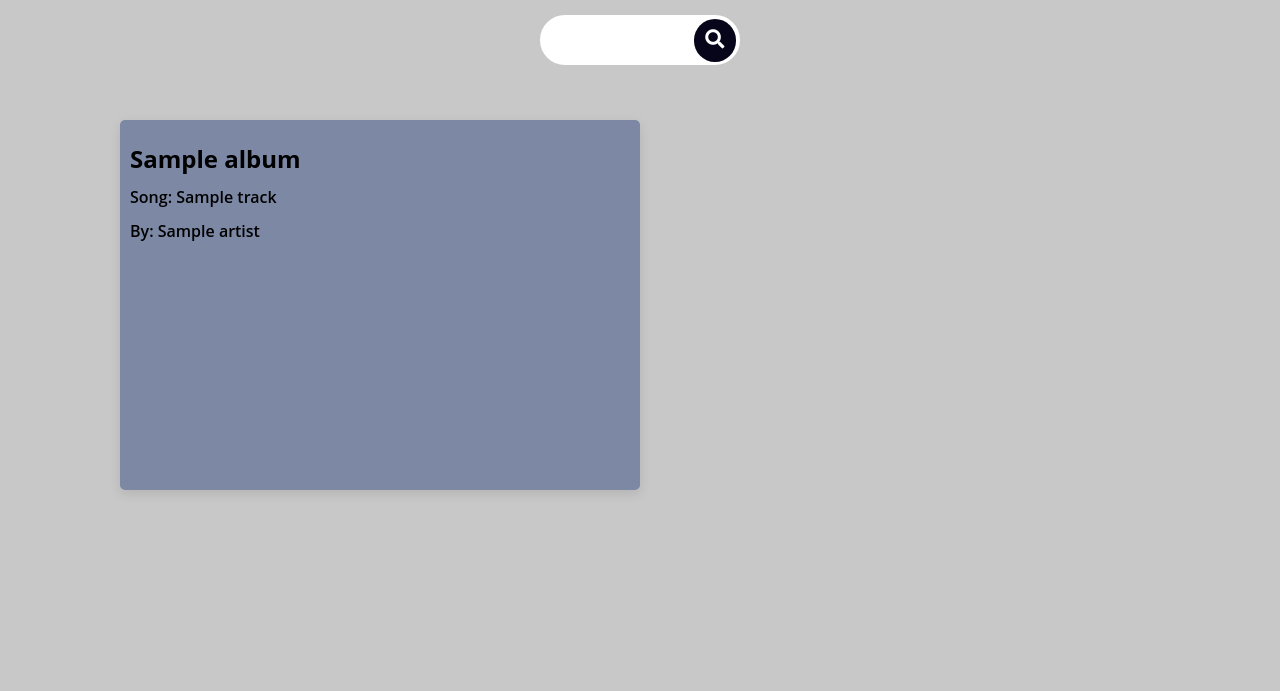
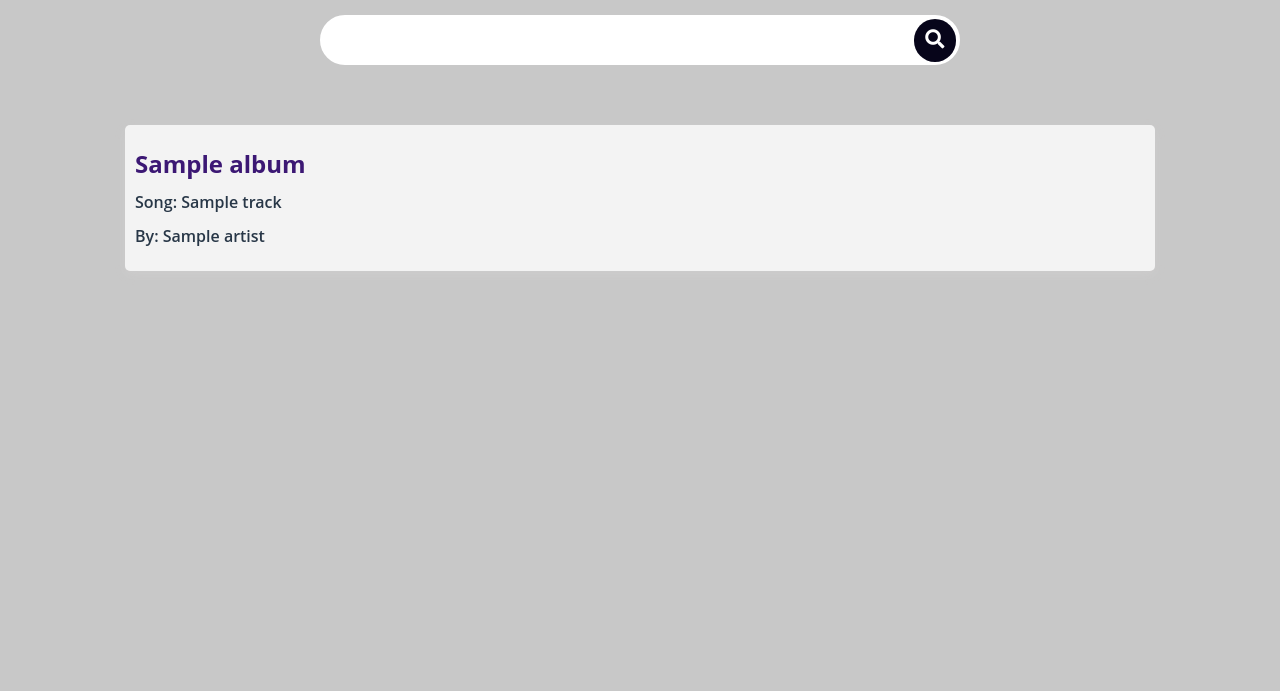
Before and after one commit to FacuV/proyecto-final, a Flask app: template item-1/templates/finder.html in a window 1280 px wide. Shown: the top 691 px of the page. After the commit the page ends 271 px from the top, so only its background shows below. Run offline with Flask 2, Linux system fonts and the light colour scheme; the template is opened without the code that fills it: most values are stand-ins (such as "Sample title", 1, 10 or a date in 2020); some libraries are stand-ins or nearby versions.

Commit message:
Finish item-1

```diff
--- a/item-1/app.py
+++ b/item-1/app.py
@@ -1,10 +1,8 @@
-from flask import Flask, render_template, request, redirect, url_for
+from flask import Flask, render_template, request, redirect
 import re
+import random
 from db.config import get_db_connection
 from utils.functions import create_user, logIn, getColumns, albumAndArtist
-from pprint import pprint
-from collections import defaultdict
-from itertools import chain
 
 app = Flask(__name__)
 
@@ -68,6 +66,7 @@ def getUsers():
 def searchImages():
     cur, conn  = get_db_connection()
     album = albumAndArtist(conn, cur)
+    randomColor = ["#"+''.join([random.choice('0123456789ABCDEF') for j in range(6)])]
 
     myList = []
 
@@ -88,7 +87,7 @@ def searchImages():
                 filteredData.append(album)
 
 
-    return render_template('finder.html', myList=myList, filteredData=filteredData)
+    return render_template('finder.html', myList=myList, filteredData=filteredData, randomColor=randomColor)
 
 if __name__ == '__main__':
     app.run(debug=True)
--- a/item-1/static/css/finder.css
+++ b/item-1/static/css/finder.css
@@ -22,6 +22,9 @@ form{
     padding: 5px;
 }
 
+.queen {
+    height: 65%;
+}
 input{
     position: absolute;
     top: 2px;
@@ -54,7 +57,7 @@ input{
 
 form:hover,
 form:valid{
-    width: 200px;
+    width: 50%;
     cursor: pointer;
 }
 
@@ -92,21 +95,26 @@ section {
 }
 
 .container {
-    display: grid;
-    grid-template-columns: repeat(3, 1fr);
-    grid-template-rows: repeat(3, 1fr);
-    grid-column-gap: 20px;
-    grid-row-gap: 20px;
+    display: block
 }
 
 .column {
-    background-color: rgba(116, 129, 160, 0.9);
-    height: 350px;
-    width: 500px;
-    box-shadow: rgba(0, 0, 0, 0.1) 0px 4px 12px;
-    transition: 0.3s;
+    background-color: #f3f3f3;
+    box-shadow: rgba(255, 243, 243, 0.1) 0px 4px 12px;
+    margin: 5px;
+    transition: 0.2s;
     border-radius: 5px;
     padding: 10px;
+    margin-bottom: 10px;
+    color: #f4f4f4;
+}
+
+.album {
+    color: #3c1874;
+}
+
+.song, .artist {
+    color: #283747;
 }
 
 .column:hover {
--- a/item-1/templates/finder.html
+++ b/item-1/templates/finder.html
@@ -19,16 +19,17 @@
             {% if filteredData|length > 0 %}
                 {% for artist in filteredData %}
                 <div class="column">
-                    <h1>{{artist['album']}}</h1>
-                    <p>Song: {{artist['track']}}</p>
-                    <p>By: {{artist['artist']}}</p>
+                    <h1 class="album">{{artist['album']}}</h1>
+                    <p class="song">Song: {{artist['track']}}</p>
+                    <p class="artist">By: {{artist['artist']}}</p>
                 </div>
                 {% endfor %}
             {% else %}
                 {% for artist in myList %}
                 <div class="column">
-                    <h1>{{artist['album']}}</h1>
-                    <p>By: {{artist['artist']}}</p>
+                    <h1 class="album">{{artist['album']}}</h1>
+                    <p class="song">Song: {{artist['track']}}</p>
+                    <p class="artist">By: {{artist['artist']}}</p>
                 </div>
                 {% endfor %}
             {% endif %}
--- a/item-1/utils/functions.py
+++ b/item-1/utils/functions.py
@@ -35,11 +35,11 @@ def logIn(conn, cur, username, password):
     return response
 
 def albumAndArtist(conn, cur):
-    sql = f'''SELECT Album.ArtistId, Album.title, Artist.name ,  Track.name
+    sql = f'''SELECT Album.ArtistId, Album.title, Artist.name, Track.name
                 FROM Album
                 INNER JOIN Artist
                 ON Album.ArtistId = Artist.ArtistId
-                INNER JOIN Track ON Album.AlbumId=Track.AlbumId;
+                INNER JOIN Track ON Album.AlbumId=Track.AlbumId
                 '''
 
     cur.execute(sql)
```
